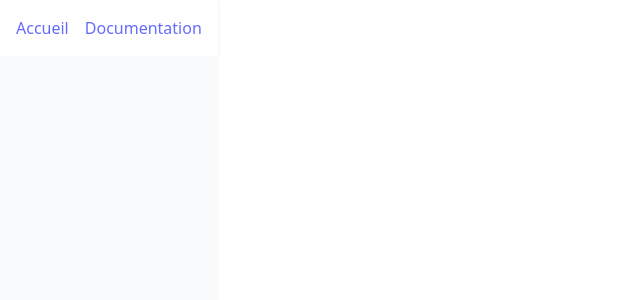
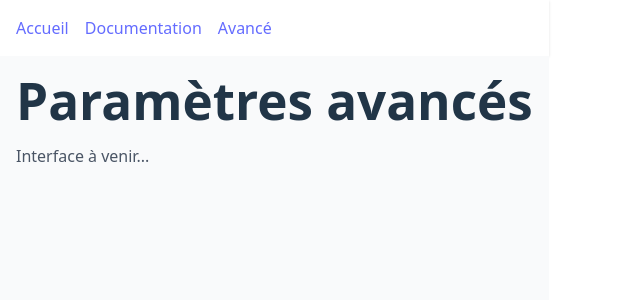
Before and after one commit to jlg-formation/rl-labyrinthe, a React (Vite) app: page /advanced in a window 1280 px wide. Shown: the top 300 px of the page, without its empty margins (0-640 px from the left). Built offline with nearby package versions, Linux system fonts and the light colour scheme.

Commit message:
feat: add Advanced page and update routing in App component

```diff
--- a/src/App.tsx
+++ b/src/App.tsx
@@ -1,10 +1,13 @@
 import { BrowserRouter as Router, Routes, Route, Link } from "react-router-dom";
 import Home from "./pages/Home";
 import Doc from "./pages/Doc";
+import Advanced from "./pages/Advanced";
+
+const basename = import.meta.env.BASE_URL;
 
 export default function App() {
   return (
-    <Router basename={import.meta.env.BASE_URL}>
+    <Router basename={basename}>
       <nav className="bg-white shadow p-4 flex gap-4 text-blue-700 font-medium">
         <Link to="/" className="hover:underline">
           Accueil
@@ -12,11 +15,16 @@ export default function App() {
         <Link to="/doc" className="hover:underline">
           Documentation
         </Link>
+        <Link to="/advanced" className="hover:underline">
+          Avancé
+        </Link>
       </nav>
+
       <main className="min-h-screen bg-gray-50">
         <Routes>
           <Route path="/" element={<Home />} />
           <Route path="/doc" element={<Doc />} />
+          <Route path="/advanced" element={<Advanced />} />
         </Routes>
       </main>
     </Router>
--- /dev/null
+++ b/src/pages/Advanced.tsx
@@ -0,0 +1,8 @@
+export default function Advanced() {
+  return (
+    <div className="p-4 max-w-screen-sm mx-auto">
+      <h1 className="text-xl font-bold mb-4">Paramètres avancés</h1>
+      <p className="text-gray-600">Interface à venir...</p>
+    </div>
+  );
+}
```
